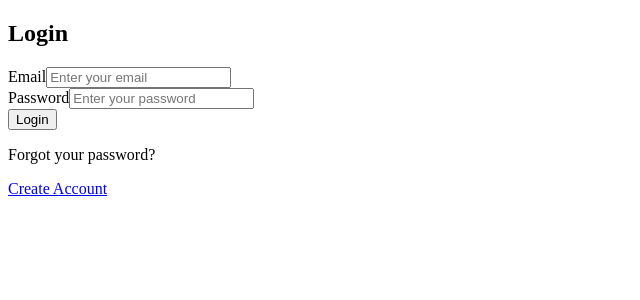
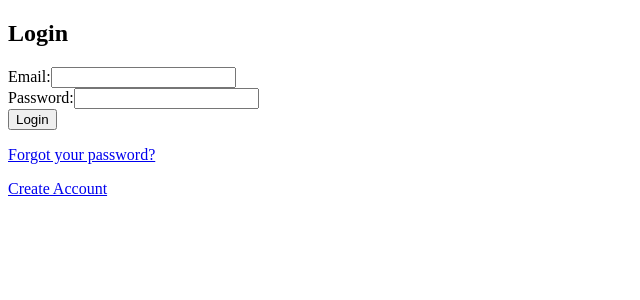
Before and after one commit to MAThatcher/bank-app-v2-frontend, a React (Create React App) app: page / in a window 1280 px wide. Shown: the top 300 px of the page, without its empty margins (0-640 px from the left). Built offline with nearby package versions, Linux system fonts and the light colour scheme.

Commit message:
progress is made

```diff
--- a/package.json
+++ b/package.json
@@ -8,6 +8,7 @@
     "react": "^19.0.0",
     "react-dom": "^19.0.0",
     "react-router": "^7.1.0",
+    "react-router-dom": "^7.1.0",
     "react-scripts": "^5.0.1"
   },
   "scripts": {
--- a/src/App.js
+++ b/src/App.js
@@ -3,6 +3,7 @@ import React from "react";
 import { BrowserRouter, Routes, Route } from "react-router";
 import Register from "./Components/Register";
 import ForgotPassword from "./Components/Forgot-Password";
+import Dashboard from "./Components/Dashboard.js";
 function App() {
   return (
     <BrowserRouter>
@@ -10,7 +11,8 @@ function App() {
         <Route>
           <Route index element={<LoginPage />} />
           <Route path="Register" element={<Register />} />
-          <Route path="Forgot Password" element={<ForgotPassword />} />
+          <Route path="ForgotPassword" element={<ForgotPassword />} />
+          <Route path="Dashboard" element={<Dashboard />} />
         </Route>
       </Routes>
     </BrowserRouter>
--- /dev/null
+++ b/src/Components/Dashboard.js
@@ -0,0 +1,11 @@
+import React from "react";
+
+const Dashboard = () => {
+  return (
+    <div>
+      <h1>Welcome to the Dashboard!</h1>
+    </div>
+  );
+};
+
+export default Dashboard;
--- a/src/Components/LoginPage.js
+++ b/src/Components/LoginPage.js
@@ -1,56 +1,80 @@
 // LoginPage.js
-import React, { useState } from 'react';
+import React, { useState } from "react";
 //import '../Css/LoginPage.css';
-//import axios from axios;
+import axios from "axios";
+import { useNavigate } from "react-router-dom"; // Import useNavigate
+
 const LoginPage = () => {
-    const [email, setEmail] = useState('');
-    const [password, setPassword] = useState('');
+  const [email, setEmail] = useState("");
+  const [password, setPassword] = useState("");
+  const [error, setError] = useState("");
+  const [success, setSuccess] = useState("");
+  const navigate = useNavigate(); // Initialize navigate function
 
-    const handleSubmit = (e) => {
+  const handleSubmit = async (e) => {
     e.preventDefault();
 
-        console.log('email:', email);
-        console.log('Password:', password);
+    try {
+      const response = await axios.post("http://localhost:5000/api/login", {
+        email,
+        password,
+      });
+
+      // Clear previous messages
+      setError("");
+      setSuccess("Login successful!");
+
+      // Store the token in localStorage or sessionStorage
+      const token = response.data.token;
+      localStorage.setItem("token", token);
+
+      // Redirect or perform other actions
+      console.log("Login successful, token saved!");
+
+      navigate("/Dashboard");
+    } catch (err) {
+      setSuccess("");
+      setError(
+        err.response?.data?.error || "An error occurred. Please try again."
+      );
+    }
   };
 
   return (
     <div className="login-container">
       <h2>Login</h2>
       <form onSubmit={handleSubmit}>
-                <div className="input-group">
-                    <label htmlFor="email">Email</label>
+        <div>
+          <label>Email:</label>
           <input
-                        type="text"
-                        id="email"
-                        name="email"
+            type="email"
             value={email}
             onChange={(e) => setEmail(e.target.value)}
             required
-                        placeholder="Enter your email"
           />
         </div>
-
-                <div className="input-group">
-                    <label htmlFor="password">Password</label>
+        <div>
+          <label>Password:</label>
           <input
             type="password"
-                        id="password"
-                        name="password"
             value={password}
             onChange={(e) => setPassword(e.target.value)}
             required
-                        placeholder="Enter your password"
           />
         </div>
-
-                <button type="submit" className="login-button">Login</button>
+        <button type="submit">Login</button>
       </form>
+      {error && <p style={{ color: "red" }}>{error}</p>}
+      {success && <p style={{ color: "green" }}>{success}</p>}
 
       <div className="forgot-password">
-                <p>Forgot your password?</p>{/* TODO Setup forgot password button */}
+        <p><a href="/ForgotPassword">Forgot your password?</a></p>
+        {/* TODO Setup forgot password button */}
       </div>
       <div className="Create Account">
-                <p><a href="/Register">Create Account</a></p>{/* TODO Setup forgot password button */}
+        <p>
+          <a href="/Register">Create Account</a>
+        </p>
       </div>
     </div>
   );
--- a/src/Components/Register.js
+++ b/src/Components/Register.js
@@ -43,25 +43,14 @@ const Register = () => {
     const password = formData.password;
     if (Object.keys(validate()).length === 0) {
       try {
-        const response = await axios.post(
-          "http://localhost:5000/api/register",
-          {
-            email,
-            password,
-          }
-        );
-
-        // Store the token in localStorage or sessionStorage
-        const token = response.data.token;
-        localStorage.setItem("token", token);
-
-        // Redirect or perform other actions
-        console.log("Login successful, token saved!");
-      } catch (err) {
-
-      }
+        await axios.post("http://localhost:5000/api/register", {
+          email,
+          password,
+        });
+        console.log("Registration Successful!");
+      } catch (err) {}
       setSuccessMessage("Registration successful!");
-      setFormData({ email: "", password: "",passowrd2:"" });
+      setFormData({ email: "", password: "", password2: "" });
       setErrors({});
     } else {
       setErrors("");
```
Also changed, not shown: 1 other file (tests, documents, lock files or other folders). Lines whose indentation alone changed are shown as unchanged.
